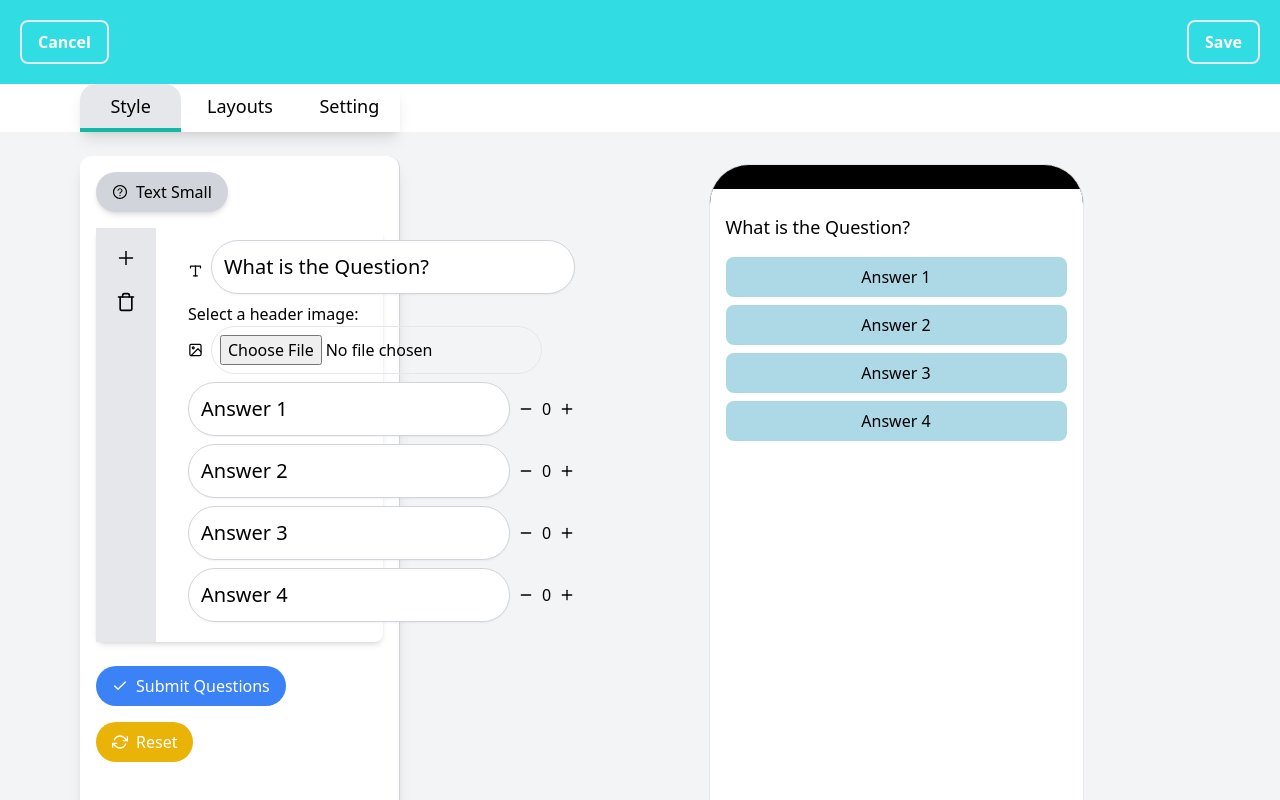
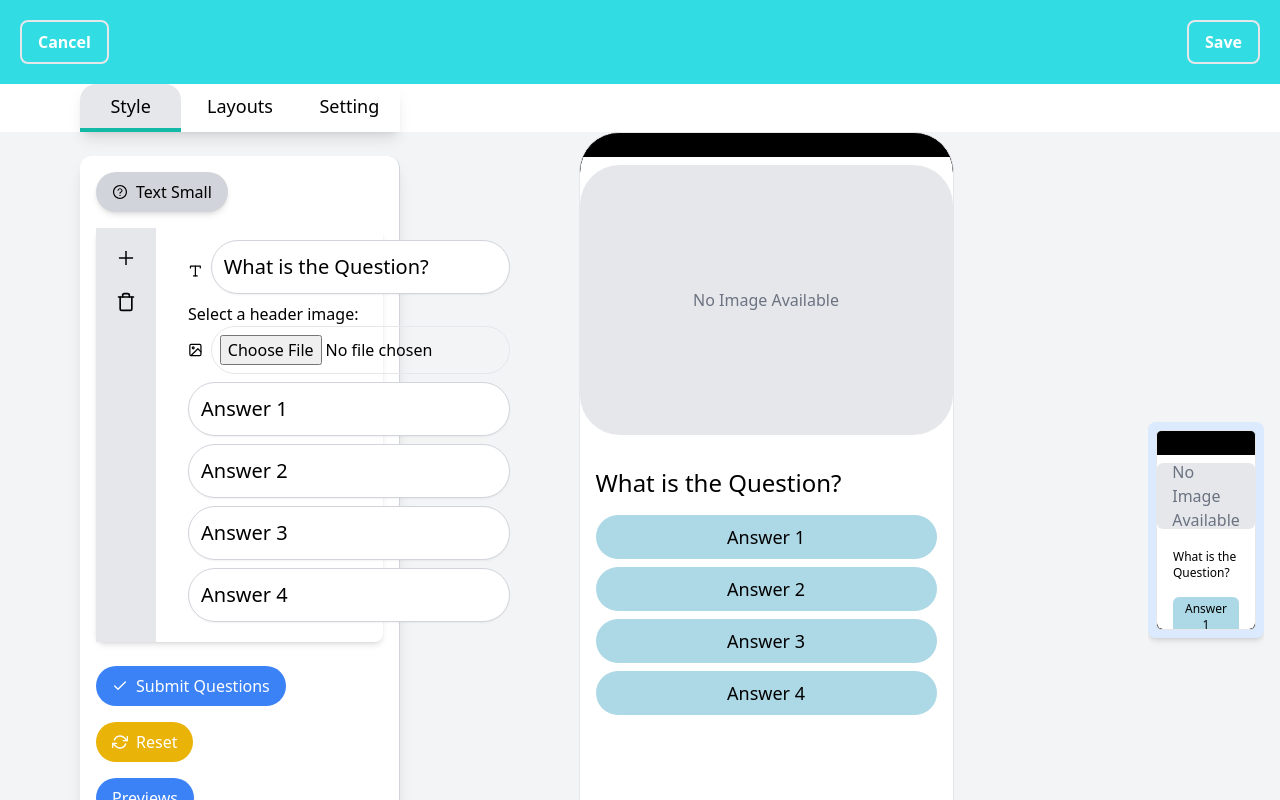
Before and after one commit to Manishsaily/visionVerse-Project, a Next.js app: page /setting in a window 1280 px wide. Shown: the top 800 px of the page. Built offline with nearby package versions, Linux system fonts and the light colour scheme.

Commit message:
added slideshows and carousel

```diff
--- a/package.json
+++ b/package.json
@@ -13,7 +13,9 @@
     "react": "^18",
     "react-dom": "^18",
     "react-icons": "^5.2.1",
-    "react-router-dom": "^6.26.0"
+    "react-router-dom": "^6.26.0",
+    "react-slick": "^0.30.2",
+    "slick-carousel": "^1.8.1"
   },
   "devDependencies": {
     "@types/node": "22.5.5",
--- a/src/app/components/TemplatePreview.jsx
+++ b/src/app/components/TemplatePreview.jsx
@@ -1,43 +1,75 @@
-import React from 'react';
+import React from "react";
 
-export default function TemplatePreview({ questions, answers, isLarge, layout, imageUrl, buttonColor, backgroundColor }) {
+export default function TemplatePreview({
+  questions,
+  answers,
+  isLarge,
+  layout,
+  imageUrl,
+  buttonColor,
+  backgroundColor,
+  size = "large", // New size prop with default value
+}) {
+  // Determine size classes and dimensions based on the size prop
+  const textSize = size === "small" ? "text-xs" : "text-2xl";
+  const answerSize =
+    size === "small" ? "py-1 px-2 text-xs" : "py-2 px-4 text-lg";
+  const borderRadius = size === "small" ? "rounded-md" : "rounded-[40px]"; // Adjusted for small size
+  const templateDimensions =
+    size === "small" ? "w-[100px] h-[200px]" : "w-[375px] h-[812px]";
+  const marginTop = size === "small" ? "mt-1" : "mt-4";
+
   return (
-    <div className="max-w-md ml-64 p-4">
+    <div className={`max-w-md`}>
       {/* Phone Screen Container */}
-      <div className="relative w-[375px] h-[812px] mx-auto bg-black border rounded-[40px] overflow-hidden">
+      <div
+        className={`relative ${templateDimensions} mx-auto bg-black border ${borderRadius} overflow-hidden`}
+      >
         {/* Notch */}
         <div className="absolute top-0 left-0 w-full h-6 bg-black z-10"></div>
         <div className="absolute top-0 left-1/2 transform -translate-x-1/2 w-36 h-6 bg-gray-800 rounded-b-lg"></div>
 
         {/* Phone Body */}
         <div
-          className="relative w-full h-full rounded-[35px] overflow-hidden"
-          style={{ backgroundColor }}  // Apply background color to the inner phone body
+          className={`relative w-full h-full overflow-hidden ${borderRadius}`}
+          style={{ backgroundColor }} // Apply background color to the inner phone body
         >
-          {/* Conditionally Render Image */}
-          {imageUrl && (
+          {/* Conditionally Render Image or Empty Box */}
+          {imageUrl ? (
             <img
               src={imageUrl}
               alt="Quiz Image"
-              className="w-full h-1/3 object-contain p-4 mt-8 rounded-xlg"
+              className={`w-full h-1/3 object-contain p-4 ${borderRadius}`}
             />
+          ) : (
+            <div
+              className={`w-full h-1/3 bg-gray-200 flex items-center justify-center p-4 mt-8 ${borderRadius}`}
+            >
+              <p className="text-gray-500">No Image Available</p>
+            </div>
           )}
 
           {/* Quiz Content */}
-          <div className={`p-4 ${imageUrl ? 'mt-24' : 'mt-8'}`}>
+          <div className={`p-4 ${marginTop}`}>
             {questions.map((question, index) => (
-              <p key={index} className={`mb-4 ${isLarge ? 'text-2xl' : 'text-lg'}`}>
+              <p key={index} className={`mb-4 ${textSize}`}>
                 {question}
               </p>
             ))}
 
             {/* Display Answer Buttons with Different Layouts */}
-            <div className={`flex ${layout === 'stacked' ? 'flex-col space-y-2' : ''} ${layout === 'corner' ? 'grid grid-cols-2 grid-rows-2 gap-2' : ''}`}>
+            <div
+              className={`flex ${
+                layout === "stacked" ? "flex-col space-y-2" : ""
+              } ${
+                layout === "corner" ? "grid grid-cols-2 grid-rows-2 gap-2" : ""
+              }`}
+            >
               {answers.map((answer, index) => (
                 <button
                   key={index}
-                  className="text-black py-2 px-4 rounded-lg focus:outline-none focus:ring-2 hover:bg-opacity-80"
-                  style={{ backgroundColor: buttonColor }}  // Use inline style for button color
+                  className={`text-black ${answerSize} ${borderRadius} focus:outline-none focus:ring-2 hover:bg-opacity-80`}
+                  style={{ backgroundColor: buttonColor }}
                 >
                   {answer}
                 </button>
--- a/src/app/globals.css
+++ b/src/app/globals.css
@@ -1,6 +1,9 @@
 @tailwind base;
 @tailwind components;
 @tailwind utilities;
+@import "~slick-carousel/slick/slick.css";
+@import "~slick-carousel/slick/slick-theme.css";
+
 
 :root {
   --foreground-rgb: 0, 0, 0;
--- a/src/app/setting/page.jsx
+++ b/src/app/setting/page.jsx
@@ -2,16 +2,9 @@
 
 import React, { useState, useEffect } from "react";
 import TemplatePreview from "../components/TemplatePreview";
-import {
-  FiImage,
-  FiTrash,
-  FiCheck,
-  FiRefreshCw,
-  FiType,
-  FiMinus,
-  FiPlus,
-} from "react-icons/fi";
+import { FiImage, FiTrash, FiCheck, FiRefreshCw, FiType } from "react-icons/fi";
 import { AiOutlinePlus, AiOutlineQuestionCircle } from "react-icons/ai";
+import Link from "next/link";
 
 export default function EditorPage() {
   const [templates, setTemplates] = useState(() => {
@@ -38,6 +31,7 @@ export default function EditorPage() {
     }
   });
 
+  const [activeTemplateIndex, setActiveTemplateIndex] = useState(0);
   const [islarge, setIsBig] = useState(false);
   useEffect(() => {
     try {
@@ -91,37 +85,29 @@ export default function EditorPage() {
   };
 
   const addNewTemplate = () => {
-    setTemplates((prevTemplates) => {
-      const newTemplates = [
+    setTemplates((prevTemplates) => [
       ...prevTemplates,
       {
         question: "What is the Question?",
         answers: ["Answer 1", "Answer 2", "Answer 3", "Answer 4"],
         imageUrl: "",
       },
-      ];
-      // Update counts to match the new templates
-      setCounts((prevCounts) => [
-        ...prevCounts,
-        Array(4).fill(0), // Add a new count array for the new template
     ]);
-      return newTemplates;
-    });
   };
 
   const handleImageUpload = (index, event) => {
-    const file = event.target.files[0]; // Get the uploaded file
+    const file = event.target.files[0];
     if (file) {
-      const imageUrl = URL.createObjectURL(file); // Create a URL for the file
+      const imageUrl = URL.createObjectURL(file);
       const updatedTemplates = [...templates];
-      updatedTemplates[index].imageUrl = imageUrl; // Update the image URL
+      updatedTemplates[index].imageUrl = imageUrl;
       setTemplates(updatedTemplates);
     }
   };
 
   const removeImage = (index) => {
     const updatedTemplates = [...templates];
-    updatedTemplates[index].imageUrl = ""; // Clear the image URL
+    updatedTemplates[index].imageUrl = "";
     setTemplates(updatedTemplates);
   };
 
@@ -129,30 +115,12 @@ export default function EditorPage() {
     setTemplates((prevTemplates) => {
       const newTemplates = [...prevTemplates];
       newTemplates.splice(templateIndex, 1);
-
-      // Update counts accordingly
-      setCounts((prevCounts) => {
-        const newCounts = [...prevCounts];
-        newCounts.splice(templateIndex, 1); // Remove the corresponding counts
-        return newCounts;
-      });
-
       return newTemplates;
     });
   };
 
-  // Reset Functionality
   const resetTemplatesAndLayout = () => {
-    // Clear localStorage
     localStorage.removeItem("templates");
-    localStorage.removeItem("layout");
-    localStorage.removeItem("buttonColor");
-    localStorage.removeItem("backgroundColor");
-    localStorage.removeItem("isLarge");
-    localStorage.removeItem("QuizID");
-    setCounts([Array(4).fill(0)]);
-
-    // Reset state to default values
     setTemplates([
       {
         question: "What is the Question?",
@@ -160,14 +128,9 @@ export default function EditorPage() {
         imageUrl: "",
       },
     ]);
-
-    setLayout("stacked");
-    setIsBig(false); // Reset to small text
-    setBackgroundColor("white");
-    setButtonColor("lightblue");
+    setActiveTemplateIndex(0); // Reset to the first template
   };
 
-  // Handle submission of the questions to the backend
   const handleSubmit = async (e) => {
     e.preventDefault();
 
@@ -364,27 +327,6 @@ export default function EditorPage() {
                       className="flex-1 text-xl p-3 border border-gray-300 rounded-full shadow-sm"
                       placeholder={`Answer ${answerIndex + 1}`}
                     />
-                    <div className="flex items-center ml-2">
-                      <button
-                        type="button"
-                        onClick={() =>
-                          decrementCount(templateIndex, answerIndex)
-                        }
-                      >
-                        <FiMinus />
-                      </button>
-                      <span className="mx-2">
-                        {counts[templateIndex][answerIndex]}
-                      </span>
-                      <button
-                        type="button"
-                        onClick={() =>
-                          incrementCount(templateIndex, answerIndex)
-                        }
-                      >
-                        <FiPlus />
-                      </button>
-                    </div>
                   </div>
                 ))}
               </div>
@@ -397,7 +339,6 @@ export default function EditorPage() {
             <FiCheck />
             Submit Questions
           </button>
-          {/* Reset Button */}
           <button
             type="button"
             onClick={resetTemplatesAndLayout}
@@ -406,13 +347,42 @@ export default function EditorPage() {
             <FiRefreshCw />
             Reset
           </button>
+          <Link href="/quizzes" passHref>
+            <button
+              type="submit"
+              className="mt-4 bg-blue-500 text-white py-2 px-4 flex items-center gap-2 rounded-full hover:bg-blue-600 focus:outline-none focus:ring-2 focus:ring-blue-400"
+            >
+              Previews
+            </button>
+          </Link>
         </form>
       </div>
 
       {/* Template Preview */}
-      <div className="flex-1 p-4">
+      <div className="flex-1 flex justify-center items-center">
+        {/* Active Template Preview */}
+        <TemplatePreview
+          questions={[templates[activeTemplateIndex].question]}
+          answers={templates[activeTemplateIndex].answers}
+          islarge={islarge}
+          layout={layout} // Or your desired layout
+          imageUrl={templates[activeTemplateIndex].imageUrl}
+          buttonColor={buttonColor}
+          backgroundColor={backgroundColor}
+        />
+      </div>
+
+      {/* Vertical Slideshow of Templates */}
+      <div className="flex-1 flex justify-center items-center p-4 max-w-min">
+        <div className="overflow-y-auto max-h-screen">
           {templates.map((template, index) => (
-          <div key={index} className="mb-6">
+            <div
+              key={index}
+              className={`mb-4 cursor-pointer rounded-lg shadow-md p-2 ${
+                activeTemplateIndex === index ? "bg-blue-100" : "bg-white"
+              }`}
+              onClick={() => setActiveTemplateIndex(index)}
+            >
               <TemplatePreview
                 questions={[template.question]}
                 answers={template.answers}
@@ -421,10 +391,12 @@ export default function EditorPage() {
                 imageUrl={template.imageUrl}
                 buttonColor={buttonColor}
                 backgroundColor={backgroundColor}
+                size="small" // Control size with this class
               />
             </div>
           ))}
         </div>
       </div>
+    </div>
   );
 }
--- a/src/app/style/page.jsx
+++ b/src/app/style/page.jsx
@@ -137,7 +137,7 @@ export default function StylePage() {
       </div>
 
       {/* Template Preview */}
-      <div className="flex-1 p-4">
+      <div className="flex-1 flex justify-center items-center">
         <TemplatePreview
           questions={["What is the Question?"]}
           answers={["Answer 1", "Answer 2", "Answer 3", "Answer 4"]}
--- a/src/app/template/page.jsx
+++ b/src/app/template/page.jsx
@@ -155,7 +155,7 @@ export default function TemplatePage() {
       </div>
 
       {/* Template Preview */}
-      <div className="flex-1 p-4">
+      <div className="flex-1 flex justify-center items-center">
         {templates.map((template, index) => (
           <div key={index} className="mb-6">
             <TemplatePreview
```
Also changed, not shown: src/app/quizzes/page.jsx (+13 -1 lines), 1 other file (tests, documents, lock files or other folders). Lines whose indentation alone changed are shown as unchanged.
